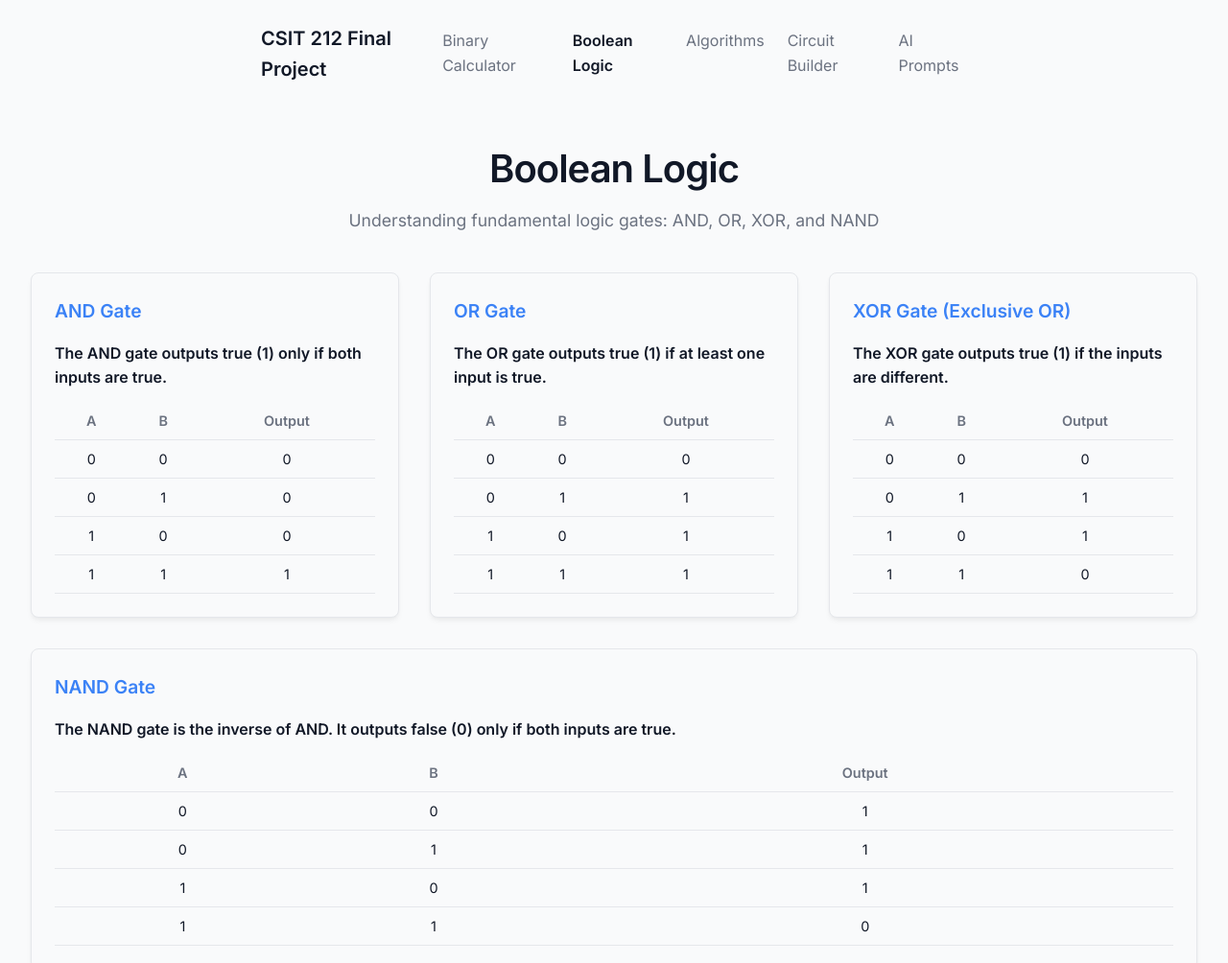
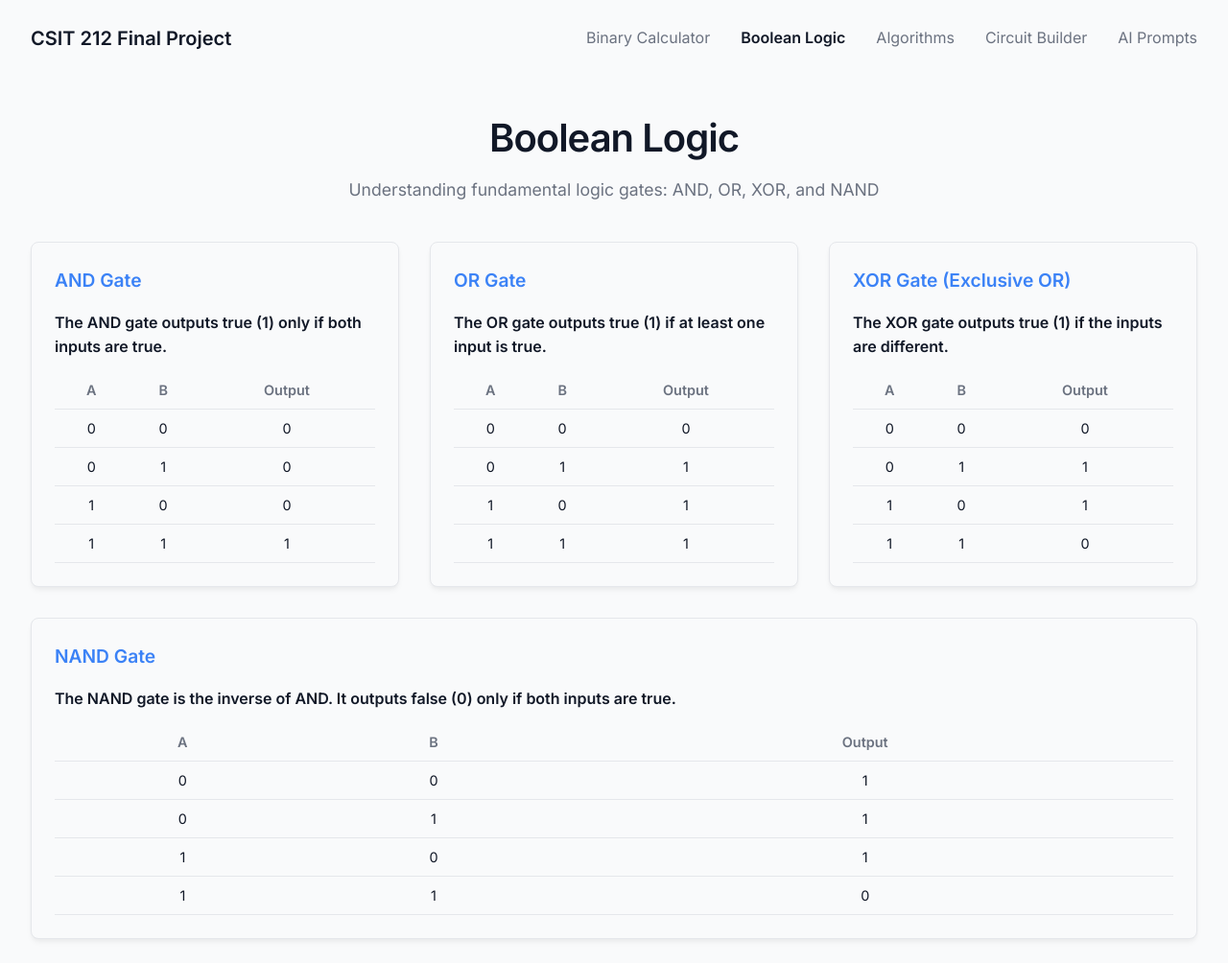
Before and after one commit to loyab1/CSIT212-Final-Project, a plain HTML site: page boolean-logic.html in a window 1280 px wide. Shown: the top 1004 px of the page at 96% size. Drawn offline with Linux system fonts and the light colour scheme.

Commit message:
Space out navbar and link brand logo to index

```diff
--- a/boolean-logic.html
+++ b/boolean-logic.html
@@ -12,7 +12,7 @@
 </head>
 <body>
     <nav class="navbar">
-        <div class="nav-brand">CSIT 212 Final Project</div>
+        <a href="index.html" class="nav-brand">CSIT 212 Final Project</a>
         <ul class="nav-links">
             <li><a href="index.html">Binary Calculator</a></li>
             <li><a href="boolean-logic.html" class="active">Boolean Logic</a></li>
--- a/style.css
+++ b/style.css
@@ -29,7 +29,7 @@ body {
 /* Navigation */
 .navbar {
     width: 100%;
-    max-width: 800px;
+    max-width: 1400px;
     display: flex;
     justify-content: space-between;
     align-items: center;
@@ -41,12 +41,18 @@ body {
     font-weight: 600;
     font-size: 1.25rem;
     color: var(--text-main);
+    text-decoration: none;
+    transition: opacity 0.2s ease;
+}
+
+.nav-brand:hover {
+    opacity: 0.8;
 }
 
 .nav-links {
     list-style: none;
     display: flex;
-    gap: 1.5rem;
+    gap: 2rem;
 }
 
 .nav-links a {
```
Also changed, not shown: ai-prompts.html (+15 -1 lines), algorithm-visualizer.html (+1 -1 lines), circuit-builder.html (+1 -1 lines), index.html (+1 -1 lines).
